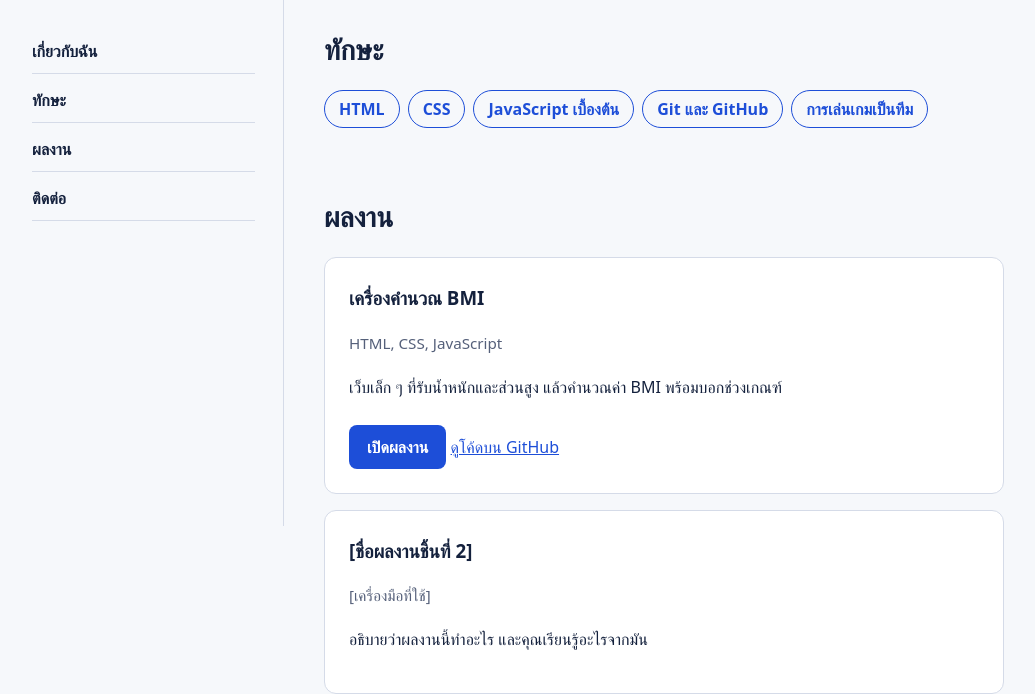
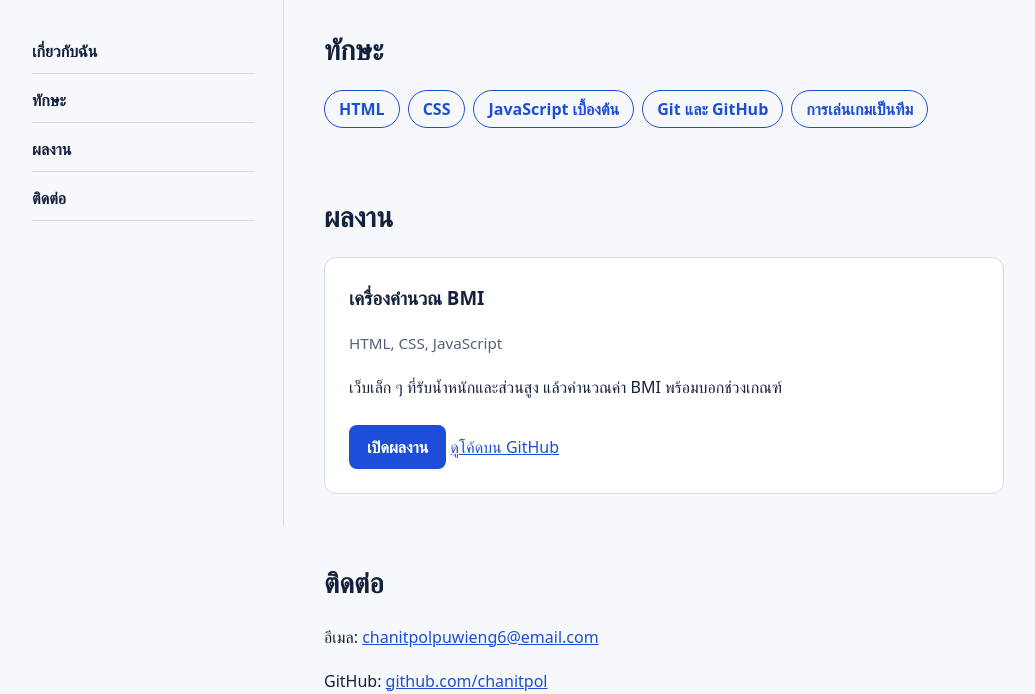
Before and after one commit to chanitpol/APAi, a plain HTML site: page index.html in a window 1280 px wide. Shown: the part 274-968 px from the top of the page, without its empty margins (116-1151 px from the left). Drawn offline with Linux system fonts and the light colour scheme; a web font is replaced by a local one.

Commit message:
Update index.html

```diff
--- a/index.html
+++ b/index.html
@@ -86,11 +86,6 @@ p{max-width:65ch}
     <a class="btn" href="projects/bmi.html">เปิดผลงาน</a>
     <a href="https://github.com/[username]/[repository]/blob/main/projects/bmi.html">ดูโค้ดบน GitHub</a>
    </article>
-   <article class="work">
-    <h3>[ชื่อผลงานชิ้นที่ 2]</h3>
-    <p class="tag">[เครื่องมือที่ใช้]</p>
-    <p>อธิบายว่าผลงานนี้ทำอะไร และคุณเรียนรู้อะไรจากมัน</p>
-   </article>
   </section>
 
   <section id="contact">
```
